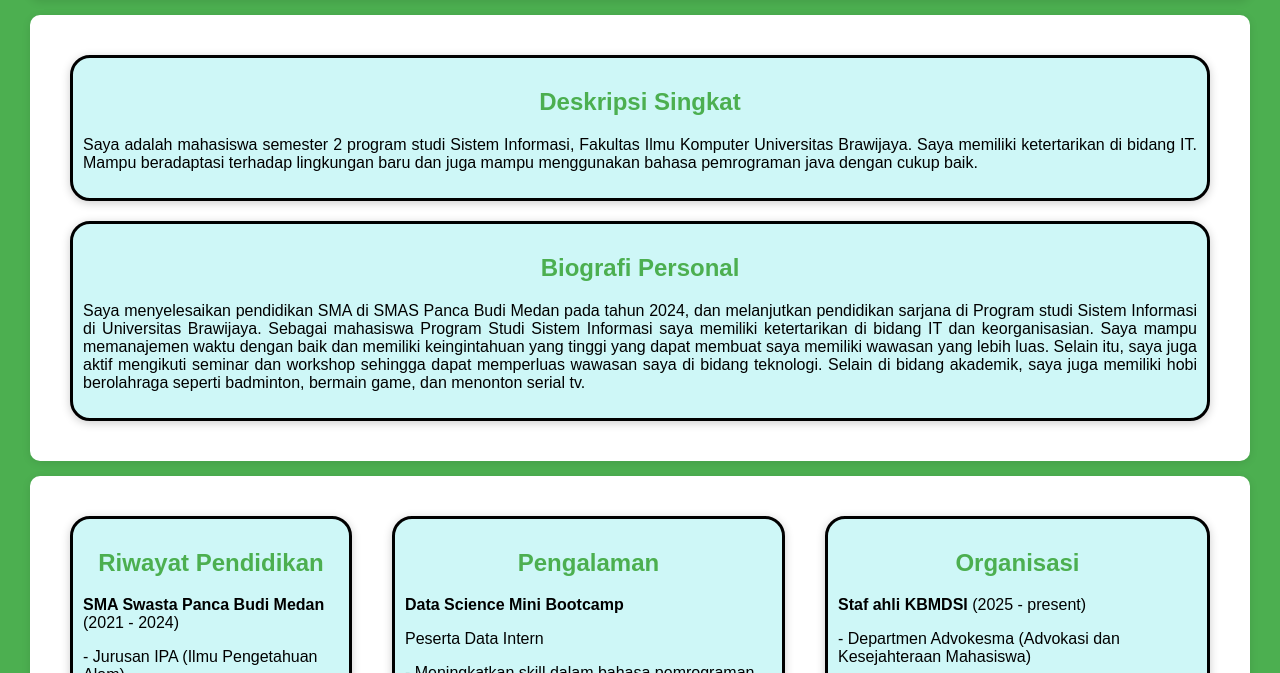
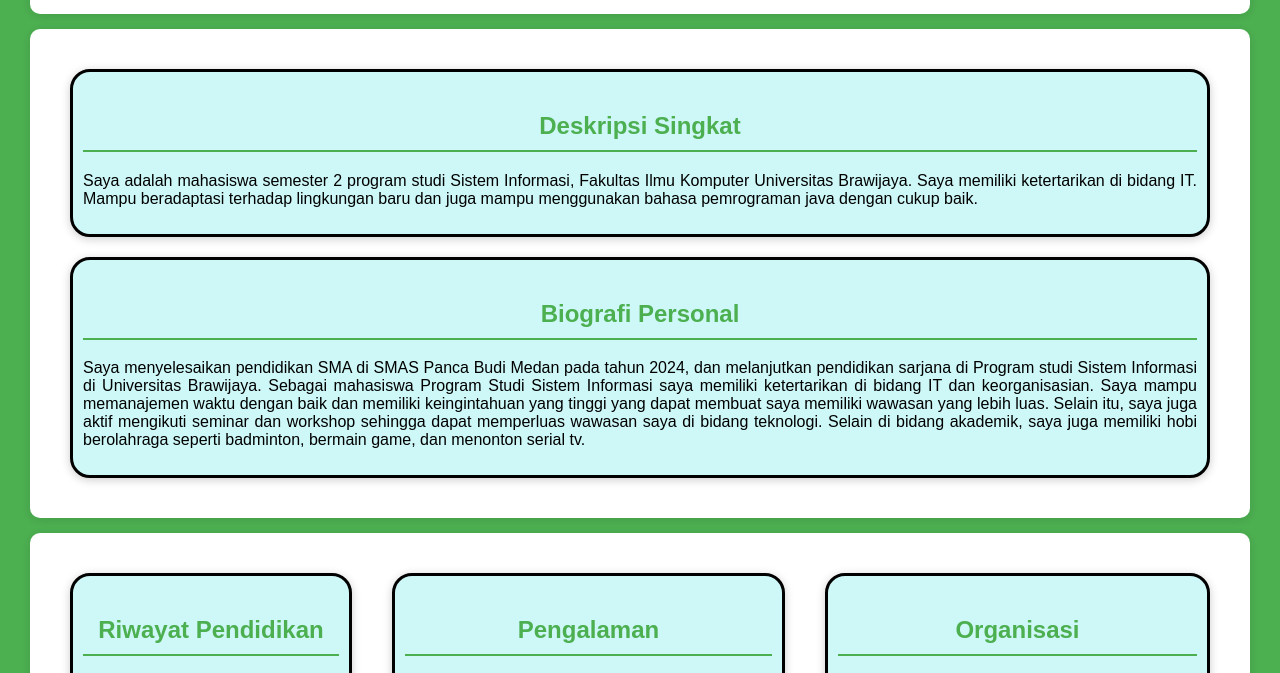
Before and after one commit to IhsanRamadhan06/TugasPemWeb, a plain HTML site: page index.html in a window 1280 px wide. Shown: the part 416-1089 px from the top of the page. Drawn offline with Linux system fonts and the light colour scheme.

Commit message:
Update style.css

```diff
--- a/style.css
+++ b/style.css
@@ -14,6 +14,11 @@ section {
   margin-bottom: 15px;
 }
 
+h2{
+  border-bottom: 2px solid #4CAF50;
+  padding: 10px;
+}
+
 section h2 {
   color:#4CAF50;
   text-align: center;
@@ -24,7 +29,6 @@ section h2 {
 .box:hover {
   box-shadow: 0 0 10px rgba(0, 0, 0, 0.5);
 }
-
 
 .biodata-image {
   display: flex;
```
